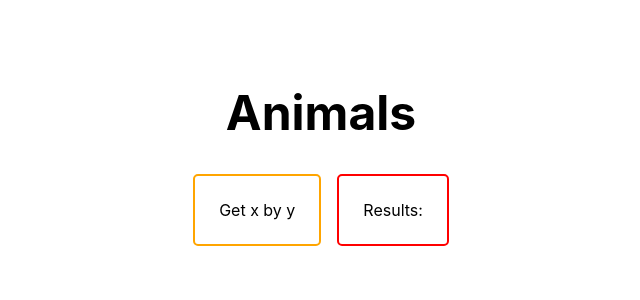
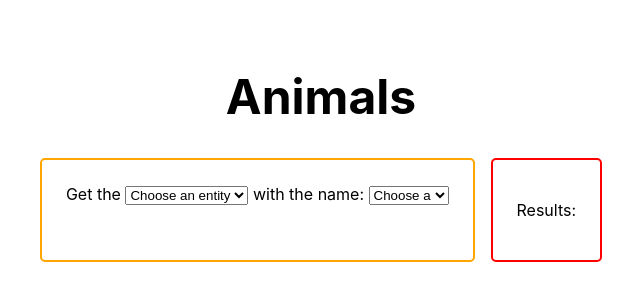
Before and after one commit to neri-flare/animals-frontend, a React (Create React App) app: page / in a window 1280 px wide. Shown: the part 252-552 px from the top of the page, without its empty margins (319-959 px from the left). Built offline with nearby package versions, Linux system fonts and the light colour scheme.

Commit message:
render dog results in App.tsx

```diff
--- a/package.json
+++ b/package.json
@@ -3,6 +3,7 @@
   "version": "0.1.0",
   "private": true,
   "dependencies": {
+    "@apollo/client": "^3.7.10",
     "@testing-library/jest-dom": "^5.14.1",
     "@testing-library/react": "^13.0.0",
     "@testing-library/user-event": "^13.2.1",
@@ -10,6 +11,7 @@
     "@types/node": "^16.7.13",
     "@types/react": "^18.0.0",
     "@types/react-dom": "^18.0.0",
+    "graphql": "^16.6.0",
     "react": "^18.2.0",
     "react-dom": "^18.2.0",
     "react-scripts": "5.0.1",
--- a/src/index.tsx
+++ b/src/index.tsx
@@ -2,12 +2,20 @@ import React from 'react';
 import ReactDOM from 'react-dom/client';
 import './index.css';
 import App from './modules/app/App';
+import { ApolloClient, InMemoryCache, ApolloProvider } from '@apollo/client';
+
+const client = new ApolloClient({
+  uri: 'http://localhost:3000/graphql',
+  cache: new InMemoryCache()
+})
 
 const root = ReactDOM.createRoot(
   document.getElementById('root') as HTMLElement
 );
 root.render(
   <React.StrictMode>
-    <App />
+    <ApolloProvider client={client}>
+      <App />
+    </ApolloProvider>
   </React.StrictMode>
 );
--- a/src/modules/app/App.styled.ts
+++ b/src/modules/app/App.styled.ts
@@ -22,9 +22,13 @@ export const Styled = {
     border-radius: 5px;
     padding: 24px;
   `,
+  QueryLine: styled.div``,
   ResultsContainer: styled.div`
     border: solid red 2px;
     border-radius: 5px;
     padding: 24px;
   `,
+  BoldText: styled.span`
+    font-weight: 700;
+  `,
 };
--- a/src/modules/app/App.tsx
+++ b/src/modules/app/App.tsx
@@ -1,7 +1,86 @@
-import React from 'react';
+import React, { useState } from 'react';
 import { Styled } from './App.styled';
+import { useQuery, gql, useLazyQuery } from '@apollo/client';
+
+interface Dog {
+  name: string;
+  breed: string;
+  gender: string;
+  ownerId?: string;
+}
+
+
+const GET_DOG = gql`
+query Dog($name: String!) {
+  dog(name: $name) {
+    name
+    breed
+    gender
+    ownerId
+    owner {
+      name
+      gender
+      age
+    }
+  }
+}
+`;
+
+const GET_ALL_DOGS = gql`
+query Dogs {
+  dogs {
+    id
+    name
+    breed
+    gender
+    ownerId
+    owner {
+      name
+      age
+      gender
+    }
+  }
+}
+`
 
 const App = () => {
+  const [currentEntity, setCurrentEntity] = useState<string>('')
+  const [parsedResult, setParsedResult] = useState<unknown[][]>([])
+  const [getDog, { data: dog }] = useLazyQuery(GET_DOG);
+  const [getAllDogs, { data: { dogs: allDogs = [] } = {} }] = useLazyQuery(GET_ALL_DOGS);
+
+  const entities: {
+    [key: string]: { getNames: Function, names: any[], getByName: Function, result: any }
+  } = {
+    dog: { getNames: getAllDogs, names: allDogs || [], getByName: getDog, result: dog || {} }
+    // 'cat': allCats
+    // 'elephant': allElephants,
+    // 'owner': allOwners
+  }
+
+  const onEntityChoose = async (event: React.ChangeEvent<HTMLSelectElement>) => {
+    const selectedEntity = event?.target?.value
+    setCurrentEntity(selectedEntity)
+    entities[selectedEntity].getNames()
+  }
+
+  const onNameChoose = async (event: React.ChangeEvent<HTMLSelectElement>) => {
+    const selectedName = event?.target?.value
+    const result = await entities[currentEntity].getByName({ variables: { name: selectedName }})
+    // console.log(result);
+    const { data: { [currentEntity]: objectToParse = {} } = {} } = result
+
+
+    let resultArray = []
+    for (const [key, value] of Object.entries(objectToParse)) {
+      if(key === '__typename' || !value) continue
+      resultArray.push([key, value])
+    }
+    // console.log(resultArray);
+
+    setParsedResult(resultArray)
+  }
+
   return (
     <div className="App">
       <Styled.MainContainer>
@@ -9,10 +88,40 @@ const App = () => {
         <Styled.Section>
 
         <Styled.QueriesContainer>
-          Get x by y
+          <Styled.QueryLine>
+            Get the {' '}
+          <select name="entity" id="entity-select"
+                  onChange={onEntityChoose}
+                  value={currentEntity}
+                  >
+            <option value="">Choose an entity</option>
+            <option value="dog">Dog</option>
+            <option value="cat">Cat</option>
+            <option value="elephant">Elephant</option>
+            <option value="owner">Owner</option>
+          </select>
+          {' '} with the name: {' '}
+          <select name="name" id="name-select"
+                  onChange={onNameChoose}
+                  value={currentEntity}
+                  >
+            <option value="">Choose a {currentEntity}</option>
+            {
+              entities && entities[currentEntity] && entities[currentEntity].names.length && entities[currentEntity].names.map((dog) => <option key={dog.name} value={dog.name}>{dog.name}</option>)
+            }
+          </select>
+            </Styled.QueryLine>
         </Styled.QueriesContainer>
         <Styled.ResultsContainer>
-          Results:
+          <p>
+            Results:
+            </p>
+          {
+            <div>
+              {parsedResult.map(keyValuePair => <p><Styled.BoldText>{`${keyValuePair[0]}: `}</Styled.BoldText>{`${keyValuePair[0]}`}</p>)}
+            </div>
+
+          }
         </Styled.ResultsContainer>
         </Styled.Section>
       </Styled.MainContainer>
```
Also changed, not shown: 1 other file (tests, documents, lock files or other folders).
